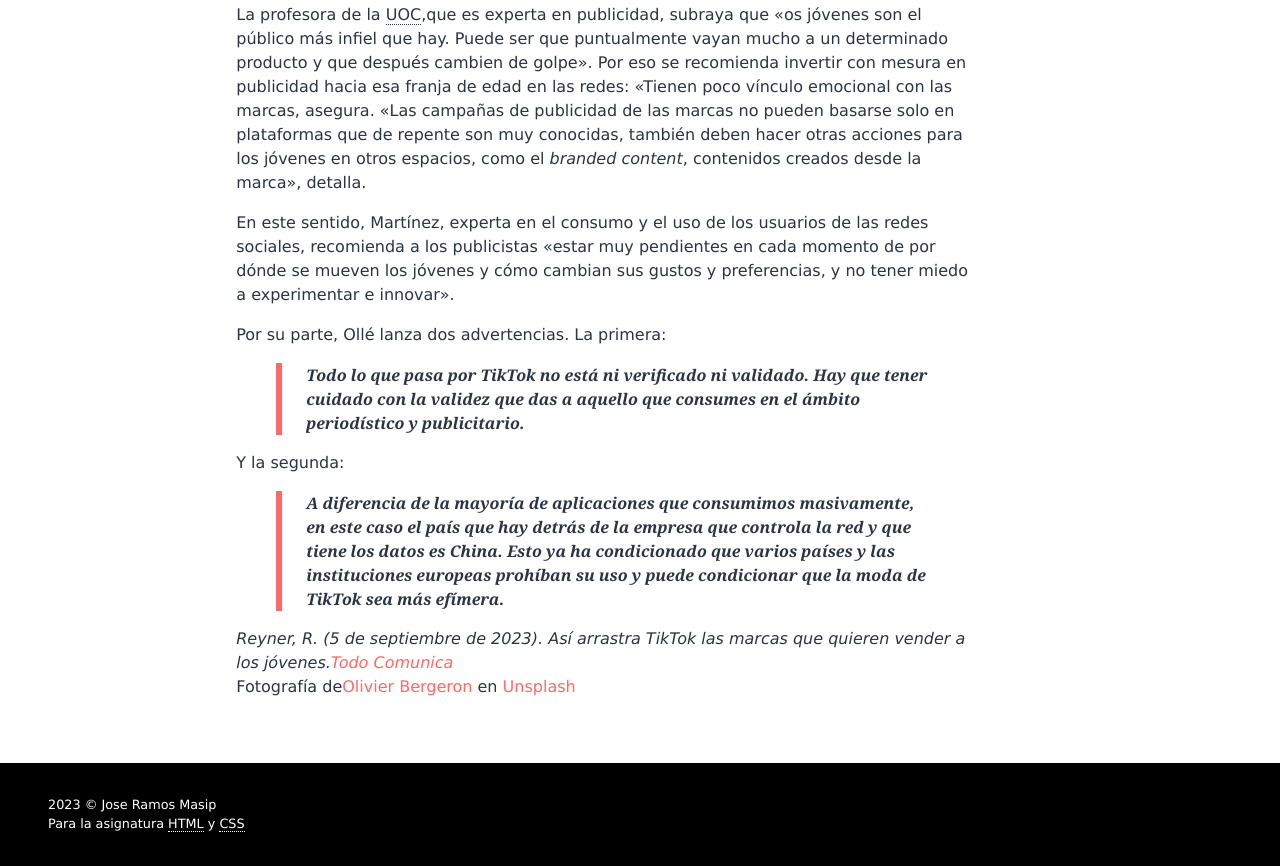
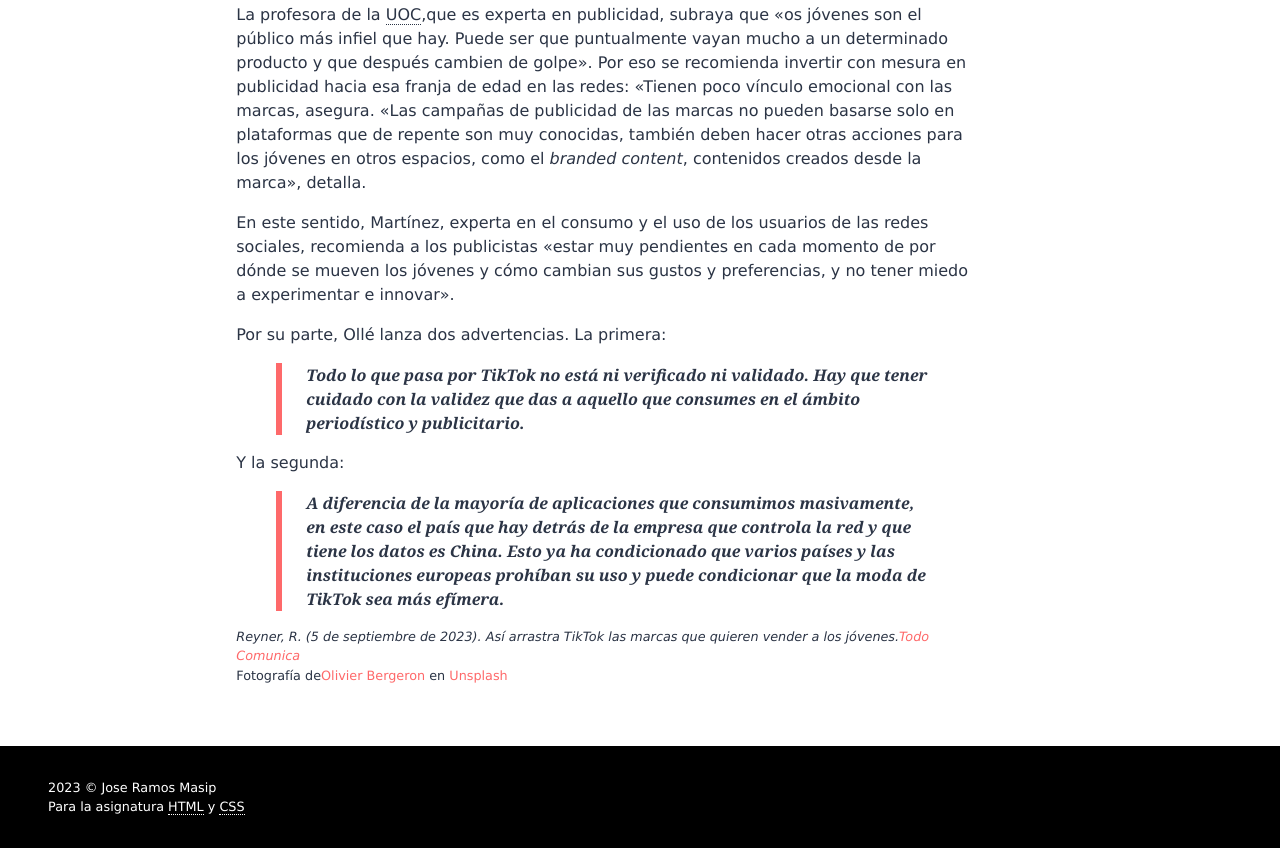
Before and after one commit to jramma/M4.252HTMLCSS, a plain HTML site: page index.html in a window 1280 px wide. Shown: the part 2458-3324 px from the top of the page. Drawn offline with Linux system fonts and the light colour scheme.

Commit message:
fixing errors

```diff
--- a/css/estilos.css
+++ b/css/estilos.css
@@ -117,6 +117,9 @@ u{
 .cita p{
     margin-left: 1rem;
 }
+#post_cita{
+    font-size: 0.8rem;
+}
 .left{
     line-height: 2;
     text-align: left;
--- a/index.html
+++ b/index.html
@@ -167,7 +167,8 @@
                             más efímera.
                         </p>
                     </div>
-                    <p>
+
+                    <p id="post_cita">
                         <i>Reyner, R. (5 de septiembre de 2023). Así arrastra TikTok las
                             marcas que quieren vender a los jóvenes.<a href="https://blogs.uoc.edu/comunicacio/es">Todo
                                 Comunica</a></i><br />
@@ -175,6 +176,7 @@
                             href="https://unsplash.com/es/@obergeron?utm_source=unsplash&utm_medium=referral&utm_content=creditCopyText">Olivier
                             Bergeron </a> en <a href="https://unsplash.com">Unsplash</a>
                     </p><br><br>
+
                 </div>
             </div>
         </div>
```
